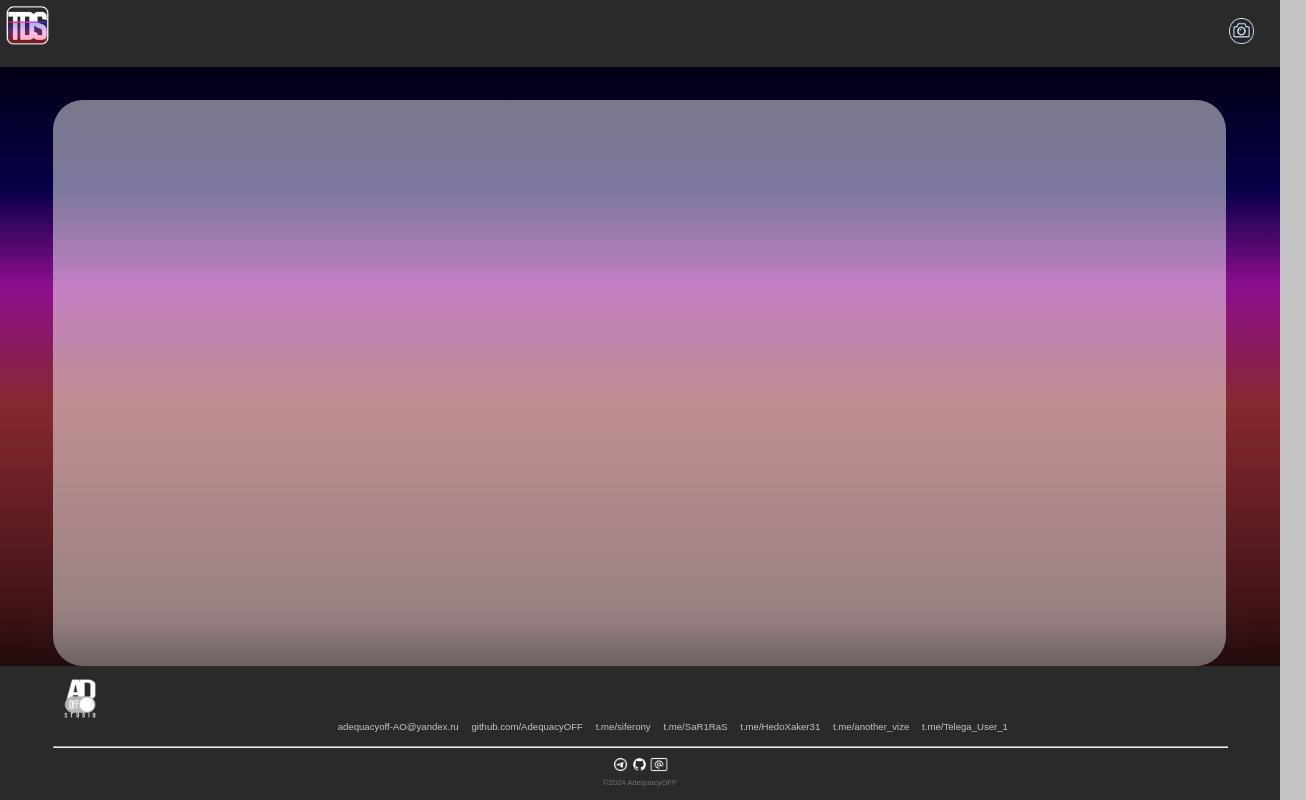
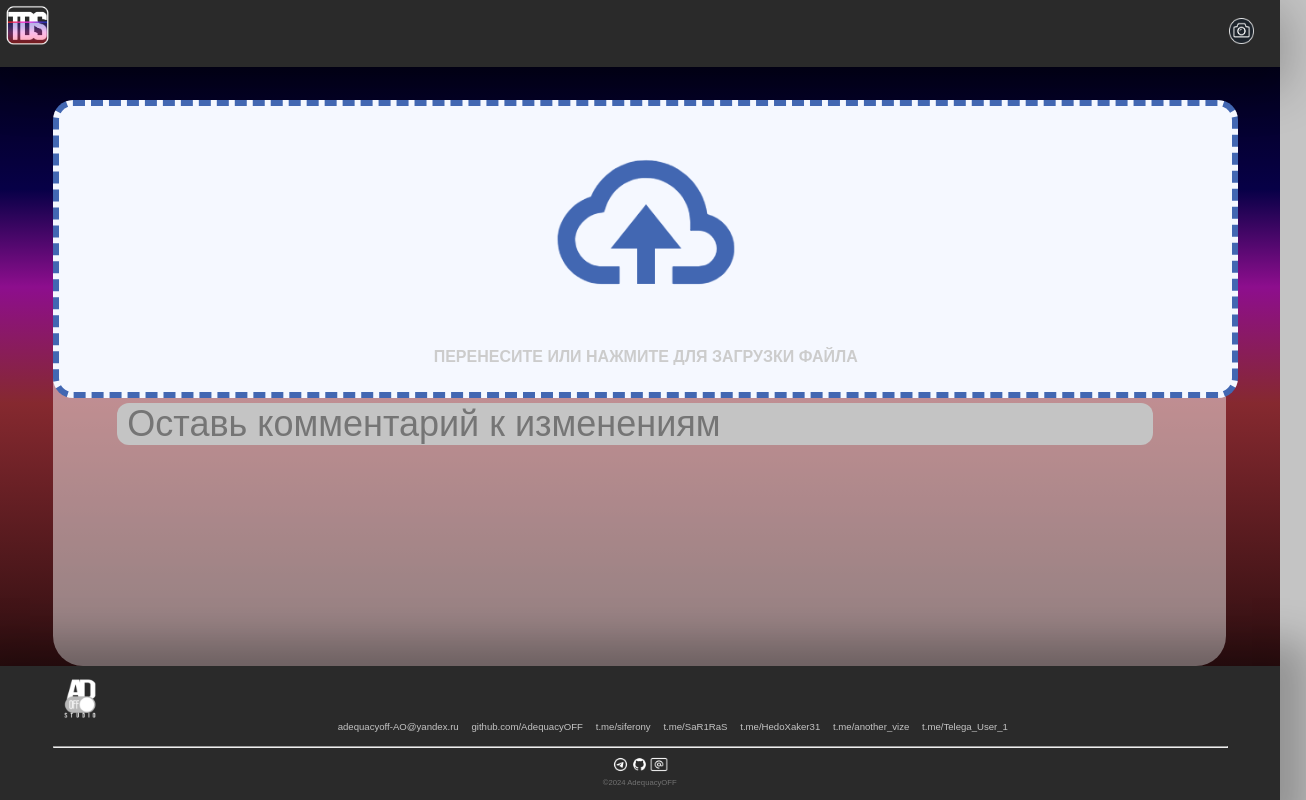
Before and after one commit to AdequacyOFF/TDS_Docker, a React (Vite) app in the folder front/: page /Pass in a window 1280 px wide. Shown: the whole page, 1306 px wide, since content can reach past the window. Built offline with nearby package versions, Linux system fonts and the light colour scheme.

Commit message:
Добавил D&D нужно исправить css

```diff
--- a/front/src/Pages/DropFileInput.jsx
+++ b/front/src/Pages/DropFileInput.jsx
@@ -96,8 +96,8 @@ const DropFileInput = (props) => {
     );
 }
 
-DropFileInput.propTypes = {
-    onFileChange: PropTypes.func
-}
+// DropFileInput.propTypes = {
+//     onFileChange: PropTypes.func
+// }
 
 export default DropFileInput;
--- a/front/src/Pages/Pass.jsx
+++ b/front/src/Pages/Pass.jsx
@@ -1,11 +1,12 @@
 import React from "react";
 import '../Pages_css/Pass.css';
-// import DropFileInput from "./DropFileInput.jsx"
+import DropFileInput from "./DropFileInput.jsx"
 
 function Pass() {
   return (
     <div className="Drag-and-drop">
-      {/* <DropFileInput></DropFileInput> */}
+      <DropFileInput></DropFileInput>
+      <input type="text" placeholder="Оставь комментарий к изменениям"/>
     </div>
   );
 }
```
